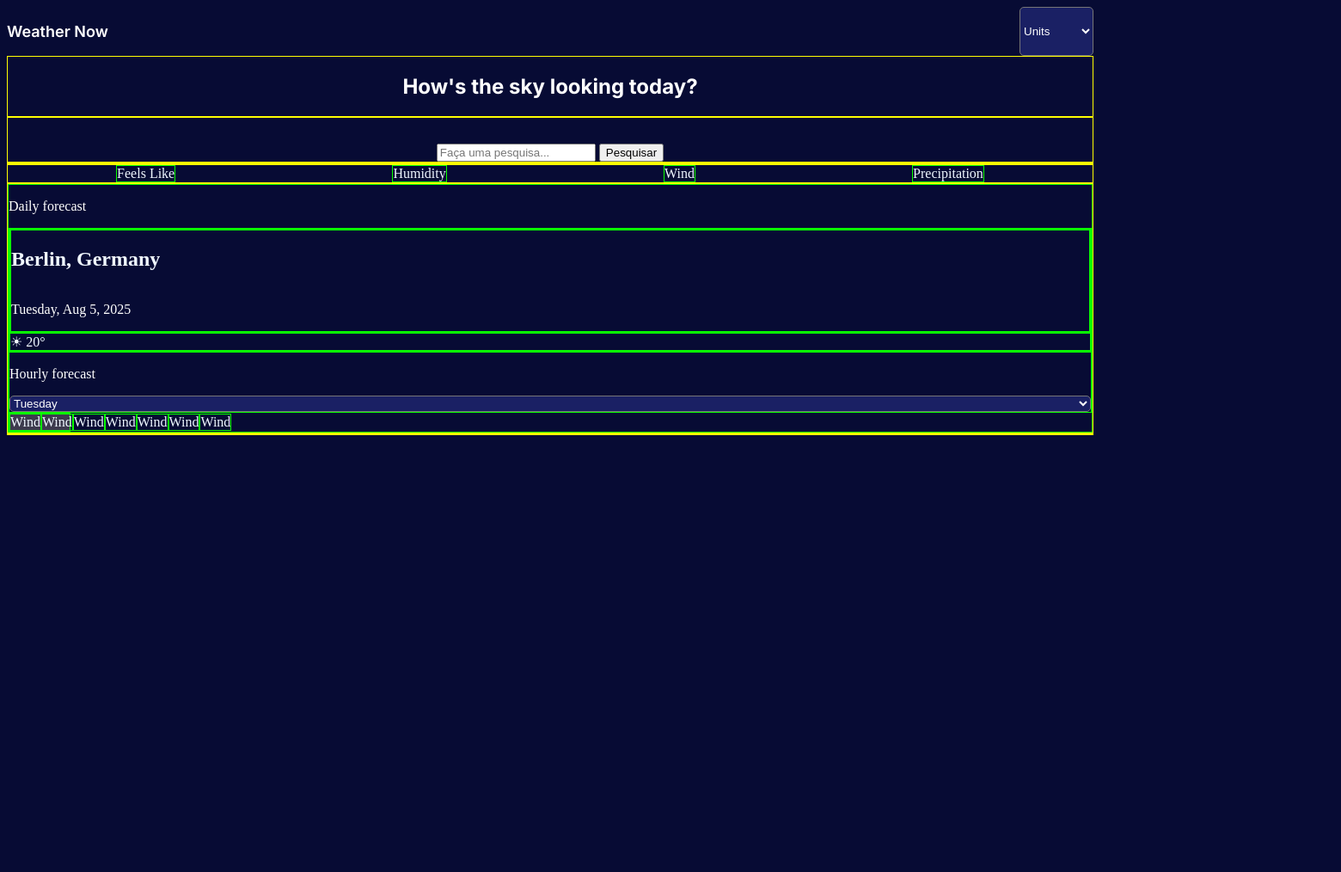
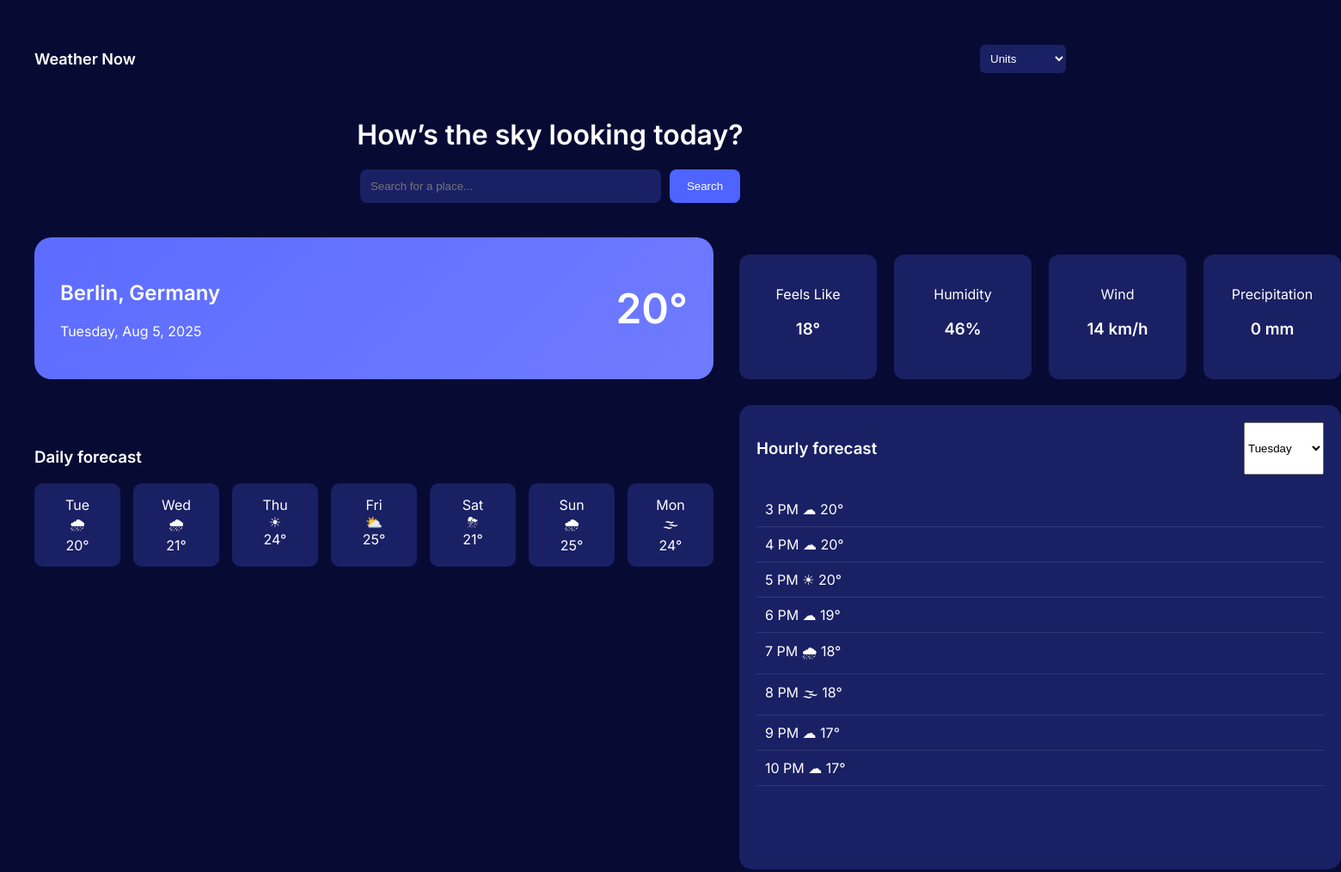
Before and after one commit to IFSPBRA-LPW/site-tempo-trio-sinistro, a plain HTML site: page index.html in a window 1280 px wide. Shown: the whole page at 86% size, 1560 px wide, since content can reach past the window. Before the commit the page ends 800 px from the top, so only its background shows below. Drawn offline with Linux system fonts and the light colour scheme.

Commit message:
css e html ok

```diff
--- a/index.html
+++ b/index.html
@@ -3,16 +3,23 @@
 <head>
 <meta charset="UTF-8">
 <meta name="viewport" content="width=device-width, initial-scale=1.0">
-    <title>Document</title>
-    <link rel ="stylesheet" href="styles/style1.css">
+<title>Weather Now</title>
+
+<link rel="stylesheet" href="styles/style1.css">
+
 <link rel="preconnect" href="https://fonts.googleapis.com">
 <link rel="preconnect" href="https://fonts.gstatic.com" crossorigin>
-    <link href="https://fonts.googleapis.com/css2?family=Inter:ital,opsz,wght@0,14..32,100..900;1,14..32,100..900&display=swap" rel="stylesheet">
+
+<link href="https://fonts.googleapis.com/css2?family=Inter:wght@300;400;600&display=swap" rel="stylesheet">
+
 </head>
+
 <body>
+
     <header>
         <nav>
             <p class="logo">Weather Now</p>
+
             <select class="units">
                 <option>Units</option>
                 <option>Celsius</option>
@@ -22,74 +29,108 @@
 
         </nav>
     </header>
+
     <main>
-        <section id="principal">
-            <h1> How's the sky looking today?</h1>
-        </section>
-        <section class="procurar">
-            <form action="">
-                <input type="search" id="busca" name="q" placeholder="Faça uma pesquisa..." required>
-                <button type="submit">Pesquisar</button>
-            </form>
-        </section>
-        <section class="container"></section>
 
-        <section >
-            <div>Feels Like</div>
-            <div>Humidity</div>
-            <div>Wind</div>
-            <div>Precipitation</div>
-        </section>
-        <section id="yes">
-            <div>
-                <p>Daily forecast</p>
+        <h1>How’s the sky looking today?</h1>
 
-            <div class="ladoesquerdo">
+        <div class="search">
 
-                <div class="caixinha">
+            <input type="search" placeholder="Search for a place...">
 
-                    <div class="climainfo">
-
-                        <h2>Berlin, Germany</h2>
-
-                        <p>Tuesday, Aug 5, 2025</p>
+            <button>Search</button>
 
         </div>
+
+        <div class="layout">
+
+            <div class="card-main">
+
+                <div>
+                    <h2>Berlin, Germany</h2>
+                    <p>Tuesday, Aug 5, 2025</p>
                 </div>
+
                 <div class="temperature">
-        ☀ 20°
+                    20°
                 </div>
 
             </div>
 
+            <div class="stats">
 
-             <div>
-                <p>Hourly forecast</p>
-                <select class="units">
-                    <option value="opcao1">Tuesday</option>
-                    <option value="opcao7">Monday</option>
-                    <option value="opcao2">Wednesday</option>
-                    <option value="opcao3">Thursday</option>
-                    <option value="opcao4">Friday</option>
-                    <option value="opcao5">Saturday</option>
-                    <option value="opcao6">Sunday</option>
-                </select>
-            </div>
-            <div class="wind">
-                <div >Wind</div>
-                <div >Wind</div>
-                <div >Wind</div>
-                <div >Wind</div>
-                <div >Wind</div>
-                <div >Wind</div>
-                <div >Wind</div>
+                <div class="box">
+                    <p>Feels Like</p>
+                    <h3>18°</h3>
                 </div>
 
-            </section>
+                <div class="box">
+                    <p>Humidity</p>
+                    <h3>46%</h3>
+                </div>
 
-        <section>
+                <div class="box">
+                    <p>Wind</p>
+                    <h3>14 km/h</h3>
+                </div>
 
-        </section>
+                <div class="box">
+                    <p>Precipitation</p>
+                    <h3>0 mm</h3>
+                </div>
+
+            </div>
+
+            <div class="daily">
+
+                <h3>Daily forecast</h3>
+
+                <div class="days">
+
+                    <div class="day">Tue<br>🌧<br>20°</div>
+                    <div class="day">Wed<br>🌧<br>21°</div>
+                    <div class="day">Thu<br>☀<br>24°</div>
+                    <div class="day">Fri<br>⛅<br>25°</div>
+                    <div class="day">Sat<br>⛈<br>21°</div>
+                    <div class="day">Sun<br>🌧<br>25°</div>
+                    <div class="day">Mon<br>🌫<br>24°</div>
+
+                </div>
+
+            </div>
+
+            <div class="hourly">
+
+                <div class="hourly-header">
+
+                    <h3>Hourly forecast</h3>
+
+                    <select>
+                        <option>Tuesday</option>
+                        <option>Monday</option>
+                        <option>Wednesday</option>
+                        <option>Thursday</option>
+                        <option>Friday</option>
+                        <option>Saturday</option>
+                        <option>Sunday</option>
+                    </select>
+
+                </div>
+
+                <div class="hour">3 PM ☁ 20°</div>
+                <div class="hour">4 PM ☁ 20°</div>
+                <div class="hour">5 PM ☀ 20°</div>
+                <div class="hour">6 PM ☁ 19°</div>
+                <div class="hour">7 PM 🌧 18°</div>
+                <div class="hour">8 PM 🌫 18°</div>
+                <div class="hour">9 PM ☁ 17°</div>
+                <div class="hour">10 PM ☁ 17°</div>
+
+            </div>
+
+        </div>
+
     </main>
+
 </body>
 </html>
--- a/styles/style1.css
+++ b/styles/style1.css
@@ -1,75 +1,136 @@
-h1{
-    color:#FFFFFF;
-    font-family: inter;
+body{
+background:#070B34;
+font-family:Inter;
+margin:40px;
+color:white;
 }
 
-#principal{
-    display: flex;
-    justify-content: center;
+nav{
+display:flex;
+justify-content:space-between;
+align-items:center;
 }
 
-body{
-    background-color: #070B34;
-}
 .logo{
-    font-weight:600;
-    font-size:18px;
-}
-section{
-    border: 1px solid yellow;
-    display: flex;
-    flex-direction: row;
-    justify-content: space-around;
+font-weight:600;
+font-size:18px;
 }
 
-.container{
+.units{
+background:#1a2064;
+color:white;
+border:none;
+padding:8px;
+border-radius:6px;
+}
+
+h1{
+text-align:center;
+margin-top:40px;
+}
+
+
+.search{
 display:flex;
 justify-content:center;
+gap:10px;
+margin-top:20px;
+}
+
+.search input{
+width:350px;
+padding:12px;
+border-radius:8px;
+border:none;
+background:#1a2064;
+color:white;
+}
+
+.search button{
+padding:12px 20px;
+border:none;
+border-radius:8px;
+background:#4e63ff;
+color:white;
+cursor:pointer;
+}
+
+
+.layout{
+margin-top:40px;
+display:grid;
+grid-template-columns:2fr 1fr;
 gap:30px;
 }
 
-#yes{
-    display: flex;
-    flex-direction: column;
-}
-nav{
-    color: #FFFFFF;
-    font-family: inter;
-    justify-content: space-between;
-    display: flex;
+
+
+.card-main{
+background:linear-gradient(135deg,#5c6cff,#6f7bff);
+padding:30px;
+border-radius:20px;
+display:flex;
+justify-content:space-between;
+align-items:center;
 }
 
-.procurar{
-    display: flex;
-    justify-content: center;
-    padding-top: 30px;
+.temperature{
+font-size:48px;
+font-weight:600;
 }
 
-.units{
-    background-color: #1a2064;
-    border-radius: 5px;
-    color: #FFFFFF;
+
+
+.stats{
+display:flex;
+gap:20px;
+margin-top:20px;
 }
 
-.wind{
-    width: 70px;
-    display: flex;
-    flex-direction: row;
-    background-color: rgb(61, 59, 78);
-    color: #FFFFFF;
+.box{
+background:#1a2064;
+padding:20px;
+border-radius:12px;
+width:120px;
+text-align:center;
 }
 
-p{
-    color: #FFFFFF;
+
+
+.daily{
+margin-top:30px;
 }
-div{
-    display: flex;
-    flex-direction: column;
-    border: 1px solid rgb(9, 255, 0);
-    color: aliceblue;
+
+.days{
+display:flex;
+gap:15px;
+margin-top:10px;
 }
-#geral{
-    display: flex;
-    flex-direction: row ;
-    width: 300px;
+
+.day{
+background:#1a2064;
+padding:15px;
+border-radius:10px;
+text-align:center;
+width:70px;
 }
+
+
+
+.hourly{
+background:#1a2064;
+padding:20px;
+border-radius:15px;
+height:500px;
+}
+
+.hourly-header{
+display:flex;
+justify-content:space-between;
+margin-bottom:20px;
+}
+
+.hour{
+padding:10px;
+border-bottom:1px solid rgba(255,255,255,0.1);
+}
```
Lines whose indentation alone changed are shown as unchanged.
